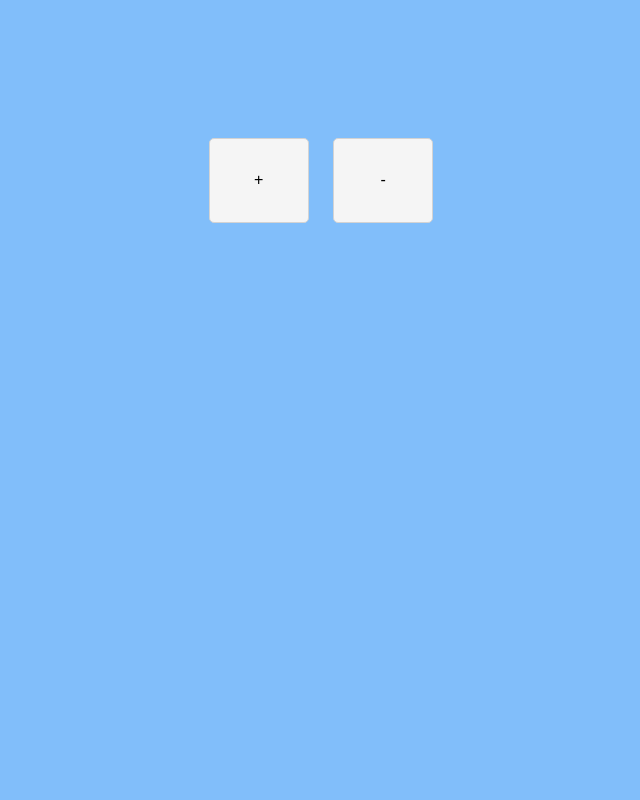
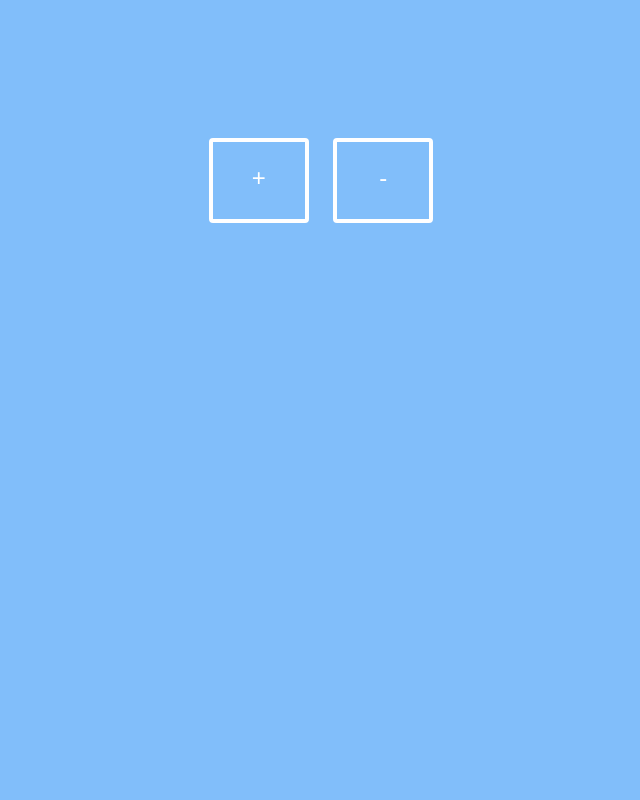
Before and after one commit to leezmc/flashfocus, a website: page mainpagetotal.html in a window 1280 px wide. Shown: the part 1820-2620 px from the top of the page, without its empty margins (319-959 px from the left). Drawn offline with nearby package versions, Linux system fonts and the light colour scheme.

Commit message:
flashcard add/delete button css

```diff
--- a/mainpagetotal.css
+++ b/mainpagetotal.css
@@ -238,3 +238,8 @@
 .maintitle {
   font-size: 72px;
 }
+
+
+.buttonflash {
+  border: 4px solid rgb(255, 255, 255);
+}
--- a/mainpagetotal.html
+++ b/mainpagetotal.html
@@ -37,8 +37,8 @@
 <!--FLASHCARDS-->
 <div class="panel" data-color="green">
     <div>
-        <button id="show_card_box" style="width:100px;height:85px;">+</button>
-        <button id="delete_cards" style="width:100px;height:85px;">-</button>
+        <button class="button-1 buttonflash" id="show_card_box" style="width:100px;height:85px;">+</button>
+        <button class="button-1 buttonflash" id="delete_cards" style="width:100px;height:85px;">-</button>
       </div>
     </div>
   </div>
@@ -107,8 +107,8 @@
 </div>
 <div class="panel" data-color="green">
   <h1>White Noise Machine</h1>
-  <button id="start-btn">Start</button>
-  <button id="stop-btn">Stop</button>
+  <button class="button-1" id="start-btn">Start</button>
+  <button class="button-1" id="stop-btn">Stop</button>
   <br>
   <label for="volume">Volume:</label>
   <input type="range" id="volume" min="0" max="1" step="0.01" value="0.5">
```
